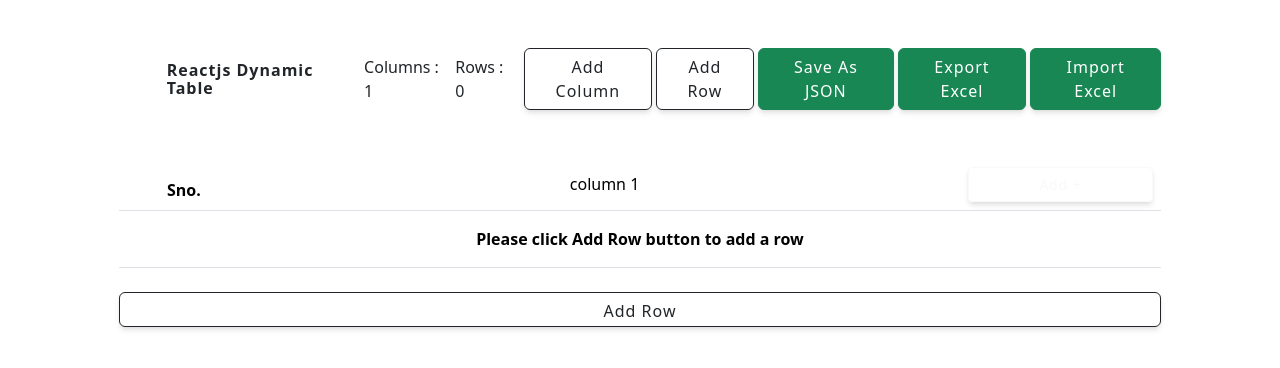
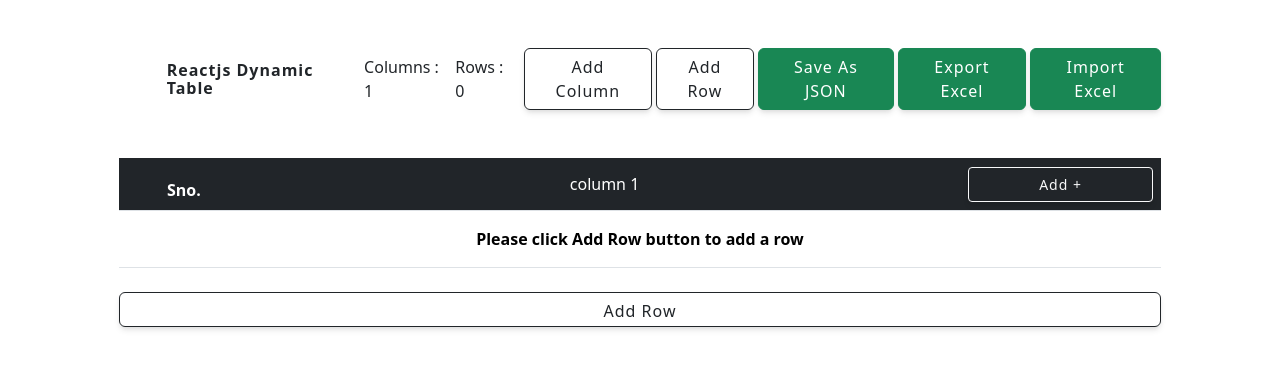
Before and after one commit to VinhQua/react-dynamic-table, a React (Vite) app: page / in a window 1280 px wide. Shown: the top 368 px of the page. Built offline with nearby package versions, Linux system fonts and the light colour scheme.

Commit message:
Complete project

```diff
--- a/package.json
+++ b/package.json
@@ -14,6 +14,7 @@
     "export-from-json": "^1.7.3",
     "react": "^18.2.0",
     "react-dom": "^18.2.0",
+    "react-toastify": "^9.1.3",
     "styled-components": "^6.0.7",
     "xlsx": "^0.18.5"
   },
--- a/src/App.jsx
+++ b/src/App.jsx
@@ -1,12 +1,13 @@
 import { useState } from "react";
 import { Header, Table } from "./Components";
-
+import "react-toastify/dist/ReactToastify.css";
+import { Slide, ToastContainer, toast } from "react-toastify";
 function App() {
   const [columns, setColumns] = useState(["column 1"]);
   const [rows, setRows] = useState([]);
   const addColumns = () => {
     if (columns.length > 7) {
-      return alert("Maximum is 8 columns");
+      return toast.error("Maximum is 8 columns");
     }
     setColumns((prevColumns) => [
       ...prevColumns,
@@ -45,6 +46,12 @@
 
   return (
     <div className="container-fluid">
+      <ToastContainer
+        position="top-center"
+        hideProgressBar
+        autoClose={2000}
+        transition={Slide}
+      />
       <Header
         columns={columns}
         addColumns={addColumns}
--- a/src/Components/Table/index.jsx
+++ b/src/Components/Table/index.jsx
@@ -13,8 +13,8 @@
   return (
     <div className="row mb-5">
       <div className="col-md-10 mx-auto mt-5 ">
-        <table className="table">
-          <thead className="bg-dark text-white">
+        <table className="table table-responsive">
+          <thead>
             {columns.length > 1 && (
               <tr className="bg-white">
                 <th></th>
@@ -33,23 +33,28 @@
               </tr>
             )}
 
-            <tr>
-              <th scope="col" className="text-center">
+            <tr className="bg-dark text-white">
+              <th scope="col" className="text-center bg-dark text-white">
                 Sno.
               </th>
               {columns.map((col, index) => (
-                <th key={index} scope="col" className="text-center">
+                <th
+                  key={index}
+                  scope="col"
+                  className="text-center bg-dark text-white"
+                >
                   <input
                     type="text"
-                    className="form-control text-center text-black border-transparent border-0"
+                    className="form-control text-center text-white border-transparent border-0 bg-transparent"
                     value={col}
                     style={{ boxShadow: "none" }}
                     onChange={(e) => handleColumnChange(e.target.value, index)}
+                    res
                   />
                 </th>
               ))}
 
-              <th scope="col" className="text-center">
+              <th scope="col" className="text-center bg-dark text-white">
                 <button
                   type="button"
                   className="btn btn-block btn-outline-light btn-sm"
```
Also changed, not shown: 1 other file (tests, documents, lock files or other folders).
